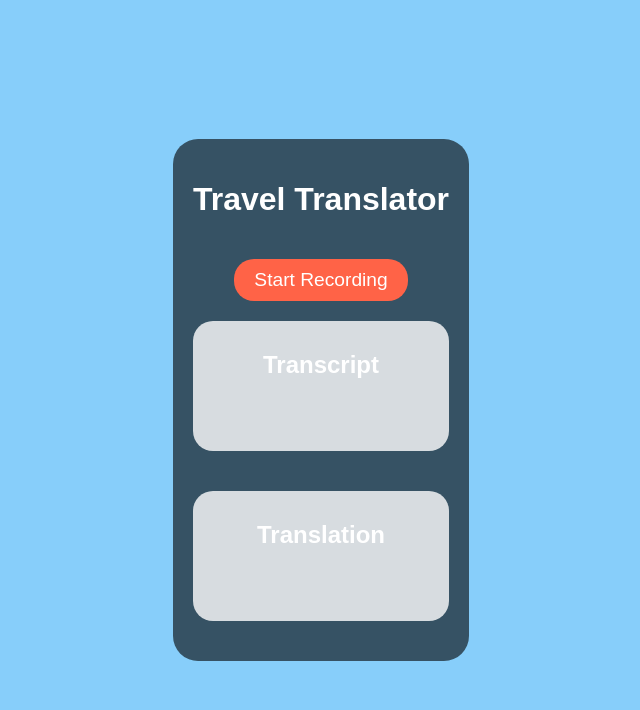
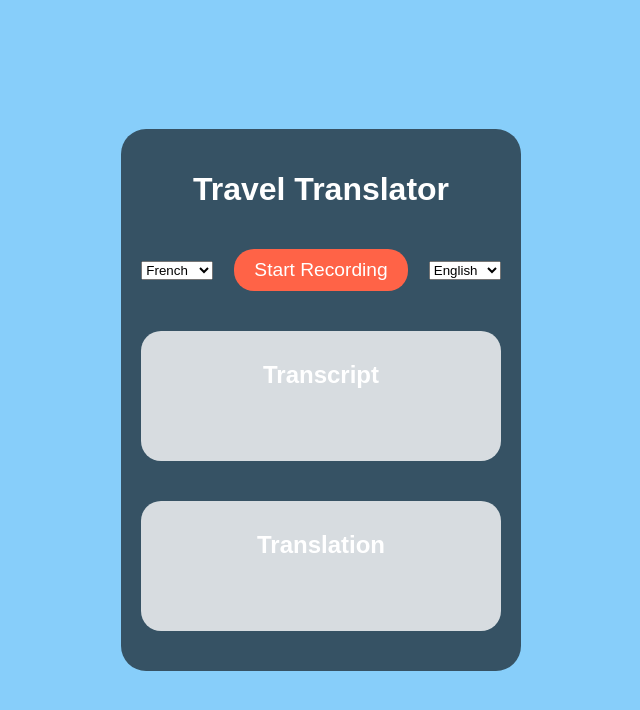
Before and after one commit to End2EndAI/travel-ai-translator, a Flask app: page / in a window 1280 px wide. Shown: the top 710 px of the page, without its empty margins (319-959 px from the left). Run offline with Flask 3, Linux system fonts and the light colour scheme.

Commit message:
Ajout des langues

```diff
--- a/main.py
+++ b/main.py
@@ -7,11 +7,11 @@ from flask import Flask, request, render_template, jsonify
 
 import openai
 
-openai.api_key = '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'
+openai.api_key = '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'
+
 
 app = Flask(__name__)
-app.config['UPLOAD_FOLDER'] = "C:\\tmp"  # set your upload folder path here
-
+app.config['UPLOAD_FOLDER'] = "./"  # set your upload folder path here
 
 @app.route('/')
 def index():
@@ -36,7 +36,9 @@ def transcribe_audio():
     while not os.path.exists(file_path):
         time.sleep(0.1)  # Sleep for a short duration before checking again
 
-    transcript = transcribe(file_path)
+    input_language = request.form['input_language']
+
+    transcript = transcribe(file_path, input_language)
 
     return jsonify({'transcript': transcript})
 
@@ -44,30 +46,35 @@ def transcribe_audio():
 @app.route('/translate', methods=['POST'])
 def translate_audio():
     transcript = request.get_json()['text']
+    input_language = request.get_json()['input_language']
+    output_language = request.get_json()['output_language']
+
     # set your target language here
-    translation = translate(transcript, target_language='en')
+    translation = translate(transcript, input_language=input_language, output_language=output_language)
 
     return jsonify({'translation': translation})
 
 
-def transcribe(file_path):
+def transcribe(file_path, input_language):
     audio_file = open(file_path, "rb")
 
     transcript = openai.Audio.transcribe(
-        "whisper-1", audio_file, language='fr')
+        "whisper-1", audio_file, language=input_language)
 
     return transcript['text']
 
 
-def translate(text, target_language):
+def translate(text, input_language, output_language):
     messages = [
-        {"role": "system", "content": "You are a helpful translator from french to english. \
-        You will receive a transcribe in french, and you have to translate in english. \
-        Take into account in the translation that the transcription has errors in it, correct the mistakes in the translation. \
+        {"role": "system", "content": f"You are a helpful translator. \
+        You will receive a transcribe in '{input_language}', and you have to translate in '{output_language}'. \
+        Take into account in the translation that the transcription may be incomplete or inaccurate. \
         The translation should be in spoken language."},
         {"role": "user", "content": f"Transcribe : {text}; Translation : "}
     ]
-    print(messages)
+
+    print(messages[0]['content'])
+
     translation = openai.ChatCompletion.create(
         model="gpt-3.5-turbo",
         messages=messages
--- a/static/css/styles.css
+++ b/static/css/styles.css
@@ -64,3 +64,16 @@ h1 {
     text-align: center;
     width: 100%;
 }
+
+/* Add styling for the language selectors */
+.lang-container {
+    display: flex;
+    align-items: center;
+    justify-content: space-between;
+    width: 100%;
+    margin-bottom: 20px;
+}
+
+.lang-selector {
+    width: 20%;
+}
--- a/static/js/app.js
+++ b/static/js/app.js
@@ -50,6 +50,7 @@ async function toggleRecording() {
         // send audioBlob to server and get translation
         let formData = new FormData();
         formData.append('audio', audioBlob);
+        formData.append('input_language', document.getElementById('inputLanguage').value);
 
         fetch('/transcribe', {
             method: 'POST',
@@ -65,7 +66,7 @@ async function toggleRecording() {
                     headers: {
                         'Content-Type': 'application/json',
                     },
-                    body: JSON.stringify({ text: data.transcript }),
+                    body: JSON.stringify({ text: data.transcript, input_language: document.getElementById('inputLanguage').value, output_language: document.getElementById('outputLanguage').value }),
                 });
             })
             .then(response => response.json())
--- a/templates/index.html
+++ b/templates/index.html
@@ -7,7 +7,47 @@
 <body>
     <div class="app-container">
         <h1>Travel Translator</h1>
-        <button id="recordButton" onclick="toggleRecording()">Start Recording</button>
+        <div class="lang-container">
+            <select id="inputLanguage" class="lang-selector">
+                <option value="fr">French</option>
+                <option value="en">English</option>
+                <option value="zh">Chinese</option>
+                <option value="ja">Japanese</option>
+                <option value="da">Danish</option>
+                <option value="sv">Swedish</option>
+                <option value="es">Spanish</option>
+                <option value="de">German</option>
+                <option value="it">Italian</option>
+                <option value="hi">Hindi</option>
+                <option value="ar">Arabic</option>
+                <option value="pt">Portuguese</option>
+                <option value="ru">Russian</option>
+                <option value="vi">Vietnamese</option>
+                <option value="ko">Korean</option>
+                <option value="tr">Turkish</option>
+                <!-- Add more options as necessary -->
+            </select>
+            <button id="recordButton" onclick="toggleRecording()">Start Recording</button>
+            <select id="outputLanguage" class="lang-selector">
+                <option value="en">English</option>
+                <option value="fr">French</option>
+                <option value="zh">Chinese</option>
+                <option value="ja">Japanese</option>
+                <option value="da">Danish</option>
+                <option value="sv">Swedish</option>
+                <option value="es">Spanish</option>
+                <option value="de">German</option>
+                <option value="it">Italian</option>
+                <option value="hi">Hindi</option>
+                <option value="ar">Arabic</option>
+                <option value="pt">Portuguese</option>
+                <option value="ru">Russian</option>
+                <option value="vi">Vietnamese</option>
+                <option value="ko">Korean</option>
+                <option value="tr">Turkish</option>
+                <!-- Add more options as necessary -->
+            </select>
+        </div>
         <div id="transcriptContainer">
             <h2>Transcript</h2>
             <p id="transcript"></p>
```
Also changed, not shown: 1 other file.
